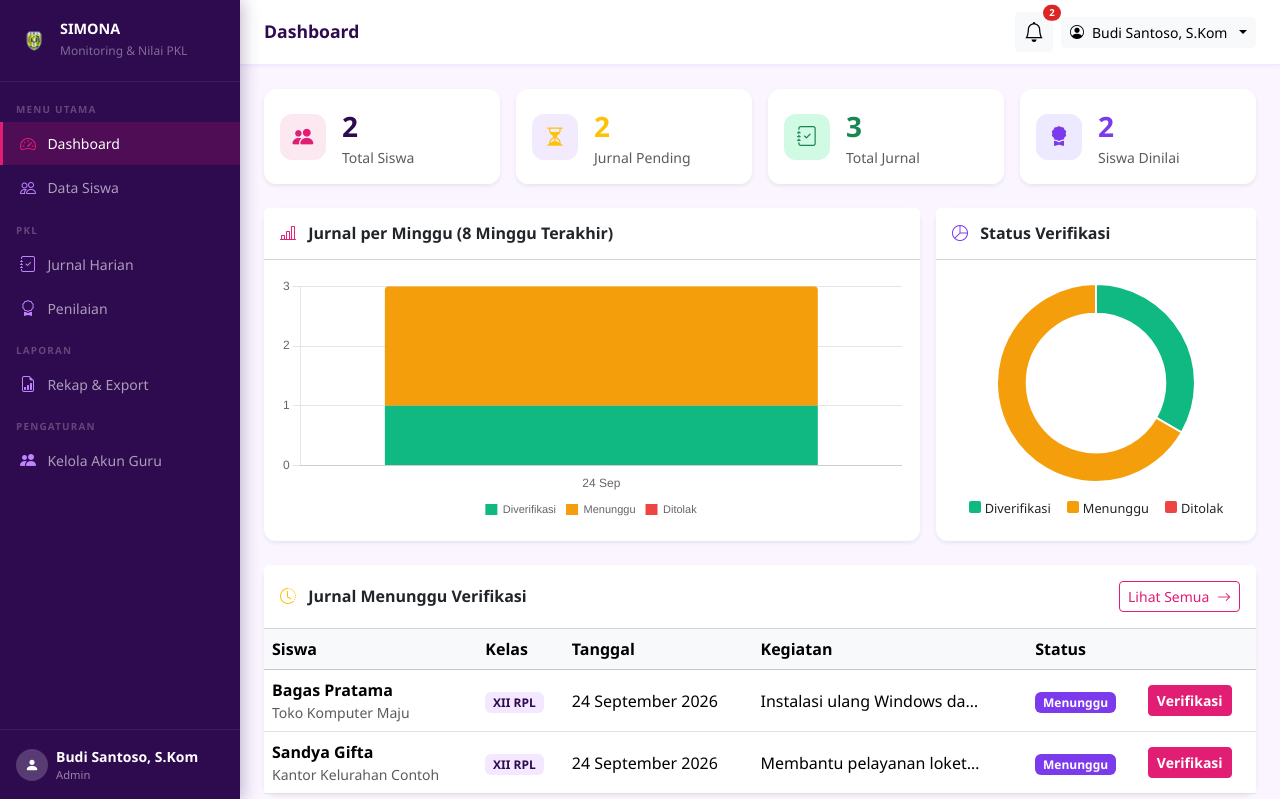
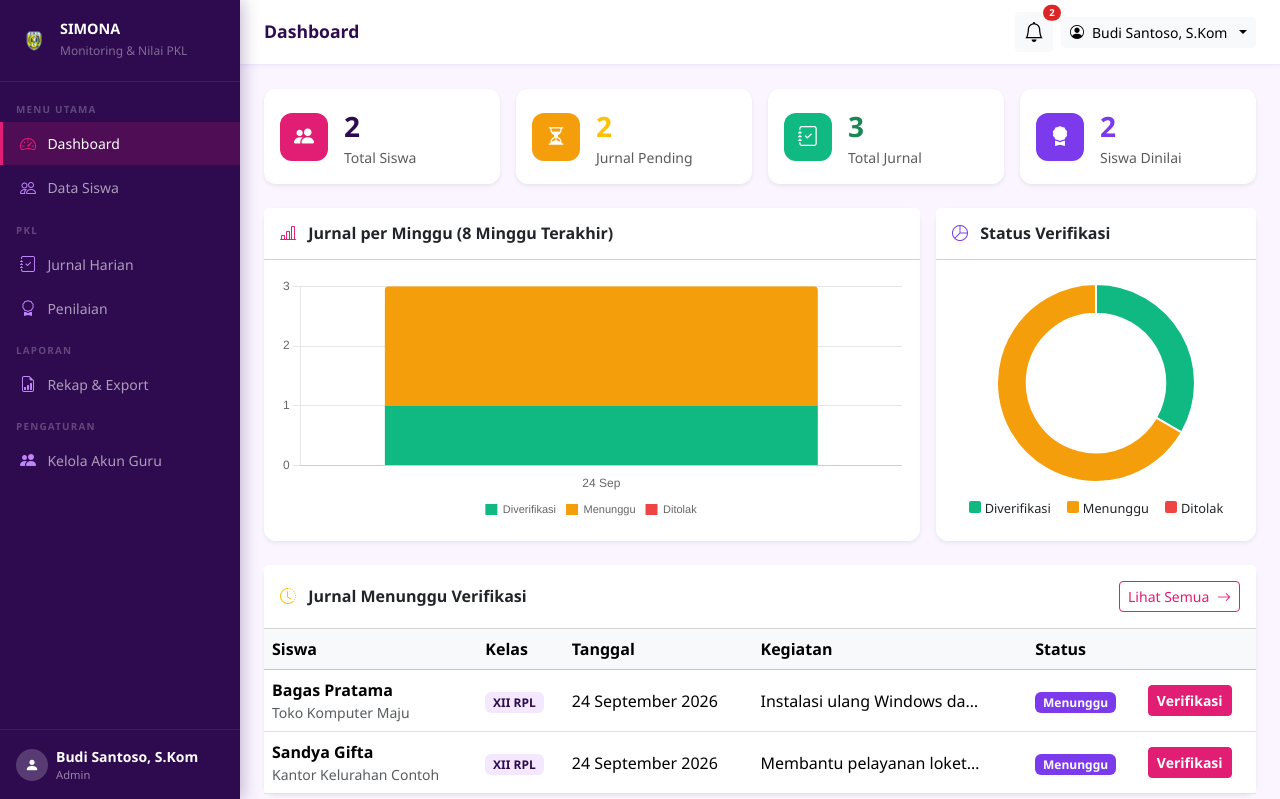
Before and after one commit to sandygifta-ui/Sistem-Monitoring-PKL, a PHP site: page /Monitoring-PKL/admin/dashboard.php in a window 1280 px wide. Shown: the top 799 px of the page. Run offline with PHP 8.4, Linux system fonts and the light colour scheme; a user stored in the database is signed in; data comes from the database, SQL or seed files in the repository.

Commit message:
fix: filter status jurnal & perbaikan UI dashboard

```diff
--- a/admin/dashboard.php
+++ b/admin/dashboard.php
@@ -69,7 +69,9 @@ require_once __DIR__ . '/../includes/header.php';
   <div class="col-6 col-md-3">
     <div class="card border-0 shadow-sm h-100 hover-lift">
       <div class="card-body d-flex align-items-center gap-3">
-        <div class="icon-accent"><i class="bi bi-people-fill"></i></div>
+        <div style="width:48px;height:48px;background:#E11D74;border-radius:12px;display:flex;align-items:center;justify-content:center;flex-shrink:0">
+          <i class="bi bi-people-fill text-white fs-5"></i>
+        </div>
         <div>
           <div class="fs-3 fw-bold" style="color:#2E0A4F"><?= $total_siswa ?></div>
           <div class="text-muted small">Total Siswa</div>
@@ -80,7 +82,9 @@ require_once __DIR__ . '/../includes/header.php';
   <div class="col-6 col-md-3">
     <div class="card border-0 shadow-sm h-100 hover-lift">
       <div class="card-body d-flex align-items-center gap-3">
-        <div class="icon-soft"><i class="bi bi-hourglass-split text-warning"></i></div>
+        <div style="width:48px;height:48px;background:#F59E0B;border-radius:12px;display:flex;align-items:center;justify-content:center;flex-shrink:0">
+          <i class="bi bi-hourglass-split text-white fs-5"></i>
+        </div>
         <div>
           <div class="fs-3 fw-bold text-warning"><?= $jurnal_pending ?></div>
           <div class="text-muted small">Jurnal Pending</div>
@@ -91,8 +95,8 @@ require_once __DIR__ . '/../includes/header.php';
   <div class="col-6 col-md-3">
     <div class="card border-0 shadow-sm h-100 hover-lift">
       <div class="card-body d-flex align-items-center gap-3">
-        <div style="background:#d1fae5;border-radius:12px;width:46px;height:46px;display:flex;align-items:center;justify-content:center;flex-shrink:0">
-          <i class="bi bi-journal-check fs-5 text-success"></i>
+        <div style="width:48px;height:48px;background:#10B981;border-radius:12px;display:flex;align-items:center;justify-content:center;flex-shrink:0">
+          <i class="bi bi-journal-check text-white fs-5"></i>
         </div>
         <div>
           <div class="fs-3 fw-bold text-success"><?= $total_jurnal ?></div>
@@ -104,8 +108,8 @@ require_once __DIR__ . '/../includes/header.php';
   <div class="col-6 col-md-3">
     <div class="card border-0 shadow-sm h-100 hover-lift">
       <div class="card-body d-flex align-items-center gap-3">
-        <div style="background:#ede9fe;border-radius:12px;width:46px;height:46px;display:flex;align-items:center;justify-content:center;flex-shrink:0">
-          <i class="bi bi-award-fill fs-5" style="color:#7C3AED"></i>
+        <div style="width:48px;height:48px;background:#7C3AED;border-radius:12px;display:flex;align-items:center;justify-content:center;flex-shrink:0">
+          <i class="bi bi-award-fill text-white fs-5"></i>
         </div>
         <div>
           <div class="fs-3 fw-bold" style="color:#7C3AED"><?= $sudah_dinilai ?></div>
--- a/admin/siswa/tambah.php
+++ b/admin/siswa/tambah.php
@@ -167,8 +167,8 @@ require_once __DIR__ . '/../../includes/header.php';
         <div class="col-md-3">
           <label class="form-label">Kelas <span class="text-danger">*</span></label>
           <input type="text" name="kelas" class="form-control"
-                 placeholder="XII RPL 1"
-                 value="<?= e($input['kelas'] ?? '') ?>" required>
+                 placeholder="XII RPL"
+                 value="<?= e($input['kelas'] ?? 'XII RPL') ?>" required>
         </div>
       </div>
 
--- a/config/config.php
+++ b/config/config.php
@@ -4,7 +4,7 @@
  */
 
 define('APP_NAME', 'SIMONA');
-define('APP_URL', 'http://simona-monitoring.web.id');
+define('APP_URL', 'http://simona-monitoring.local');
 
 // Durasi session (detik): 2 jam
 define('SESSION_LIFETIME', 7200);
```
Also changed, not shown: admin/jurnal/index.php (+11 -8 lines), .htaccess.
